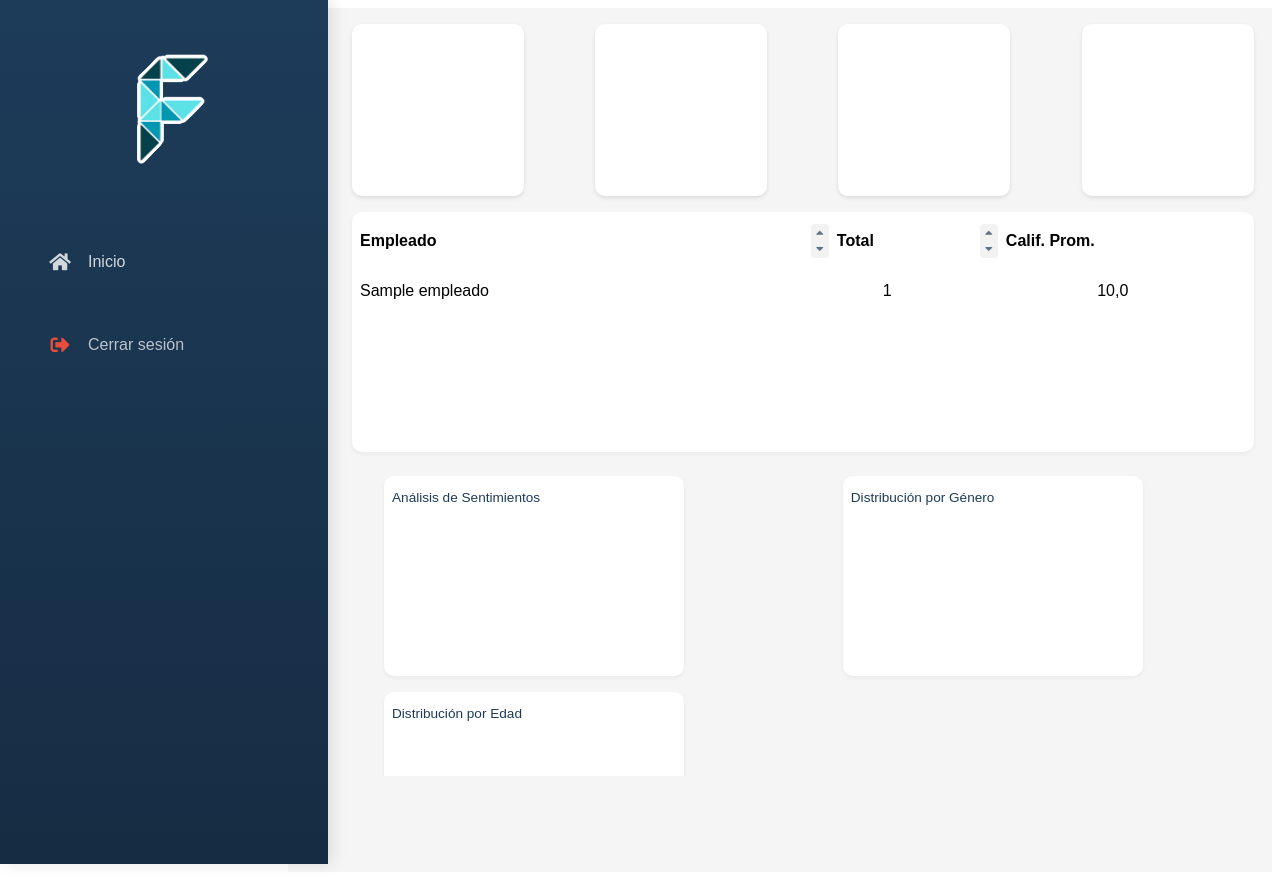
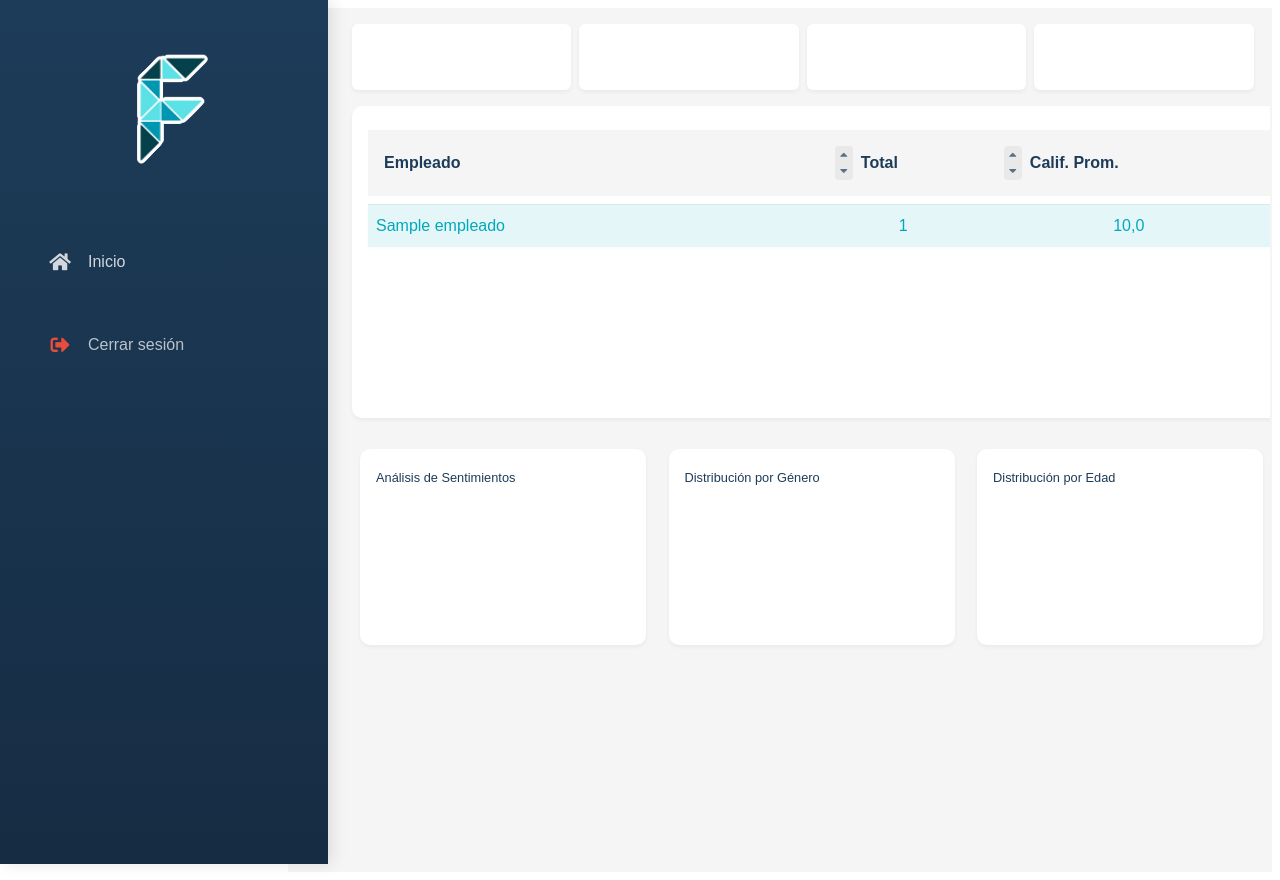
Before and after one commit to mauricioarcez/FeedIA, a Django app: template templates/encuestas/reportes.html in a window 1280 px wide. Run offline with Django 5.2, Linux system fonts and the light colour scheme; the template is opened without the code that fills it: most values are stand-ins (such as "Sample title", 1, 10 or a date in 2020); a map, chart or similar area stays blank; parts of the project's set-up code (start-up, migrations or seed data) failed here and were passed over; some libraries are stand-ins or nearby versions.

Commit message:
hasta aqui, funciona todo bien

```diff
--- a/static/css/reportes.css
+++ b/static/css/reportes.css
@@ -32,18 +32,46 @@
     justify-content: space-between;
     gap: 0.5rem;
     width: 100%;
-    height: auto;
+    height: 50px;
+    margin-bottom: 1rem;
 }
 
 /* Estilo individual de cada tarjeta */
-.stat-card {
+.stat-card-r {
     background: var(--color-light);
-    border-radius: 10px;
+    border-radius: 6px;
     box-shadow: 0 2px 4px rgba(0,0,0,0.05);
-    padding: 1rem;
-    height: 100px;
+    padding: 0.5rem;
+    height: 100%;
     flex: 1;
     min-width: 0;
+    display: flex;
+    align-items: center;
+    justify-content: space-between;
+}
+
+/* Estilos para el contenido de las tarjetas */
+.stat-card .stat-value {
+    font-size: 1rem;
+    font-weight: 600;
+    color: var(--color-primary);
+    margin: 0;
+    line-height: 1;
+}
+
+.stat-card .stat-label {
+    font-size: 0.7rem;
+    color: var(--color-text);
+    opacity: 0.8;
+    margin: 0;
+    line-height: 1;
+}
+
+/* Contenedor de información dentro de la tarjeta */
+.stat-info {
+    display: flex;
+    flex-direction: column;
+    gap: 2px;
 }
 
 /* Sección del ranking */
@@ -51,33 +79,37 @@
     background: var(--color-light);
     border-radius: 10px;
     box-shadow: 0 2px 4px rgba(0,0,0,0.05);
-    height: 30vh;
+    height: 35vh;
     width: 100%;
     overflow-y: auto;
+    padding: 1rem;
 }
 
 /* Contenedor de los gráficos */
 .charts-container {
     display: grid;
-    grid-template-columns: 1fr 1fr;
-    gap: 1rem;
+    grid-template-columns: repeat(3, 1fr);
+    gap: 1.5rem;
     margin-top: 0.5rem;
+    width: 100%;
+    padding: 0 0.5rem;
 }
 
 .chart-wrapper {
     background: var(--color-light);
+    padding: 0.5rem;
     border-radius: 10px;
     box-shadow: 0 2px 4px rgba(0,0,0,0.05);
-    width: 300px;
-    height: 200px;
-    margin-left: 2rem;
+    width: 95%;
+    height: 180px;
     font-family: var(--font-main);
+    margin: 0 auto;
 }
 
 .chart-wrapper h3 {
     color: var(--color-primary);
-    font-size: 0.85rem;
-    margin-bottom: 0.3rem;
+    font-size: 0.8rem;
+    margin-bottom: 0.2rem;
     text-align: left;
     font-family: var(--font-main);
     font-weight: 500;
@@ -87,8 +119,55 @@
 /* Estilos de la tabla de ranking */
 .ranking-table {
     width: 100%;
-    border-collapse: collapse;
+    border-collapse: separate;
+    border-spacing: 0 0.5rem;
     font-family: var(--font-main);
+}
+
+.ranking-table thead th {
+    background: var(--color-background);
+    padding: 1rem;
+    font-weight: 600;
+    color: var(--color-primary);
+    position: sticky;
+    top: 0;
+    z-index: 10;
+}
+
+.ranking-table tbody tr {
+    background: white;
+    transition: all 0.2s ease;
+    box-shadow: 0 2px 4px rgba(0,0,0,0.02);
+}
+
+.ranking-table tbody tr:hover {
+    transform: translateY(-2px);
+    box-shadow: 0 4px 8px rgba(0,0,0,0.05);
+}
+
+.ranking-table td {
+    padding: 1rem;
+    border-top: 1px solid rgba(0,0,0,0.05);
+}
+
+/* Estilo para el primer lugar */
+.ranking-table tr:first-child {
+    background: rgba(0, 169, 184, 0.1);
+}
+
+.ranking-table tr:first-child td {
+    color: var(--color-secondary);
+    font-weight: 500;
+}
+
+/* Estilo para el último lugar */
+.ranking-table tr.last-place {
+    background: rgba(231, 76, 60, 0.1);
+}
+
+.ranking-table tr.last-place td {
+    color: #e74c3c;
+    font-weight: 500;
 }
 
 /* Contenido del encabezado */
@@ -157,16 +236,6 @@
 .ranking-table td:nth-child(2),
 .ranking-table td:nth-child(3) {
     text-align: center;
-}
-
-/* Estilo para la última fila */
-.ranking-table tr.last-place {
-    background-color: rgba(231, 76, 60, 0.1);
-}
-
-.ranking-table tr.last-place td {
-    color: #c0392b;
-    font-weight: 500;
 }
 
 /* Estilos para los badges de sentimiento */
--- a/templates/encuestas/reportes.html
+++ b/templates/encuestas/reportes.html
@@ -7,16 +7,16 @@
 <div class="reportes-dashboard">
     <!-- Primera fila: Tarjetas de estadísticas -->
     <div class="cards-container">
-        <div class="stat-card">
+        <div class="stat-card-r">
             <!-- Contenido de la tarjeta 1 -->
         </div>
-        <div class="stat-card">
-            <!-- Contenido de la tarjeta 2 -->
+        <div class="stat-card-r">
+            <!-- Contenido de la     tarjeta 2 -->
         </div>
-        <div class="stat-card">
+        <div class="stat-card-r">
             <!-- Contenido de la tarjeta 3 -->
         </div>
-        <div class="stat-card">
+        <div class="stat-card-r">
             <!-- Contenido de la tarjeta 4 -->
         </div>
     </div>
```
Also changed, not shown: apps/encuestas/models.py (+9 -9 lines), apps/encuestas/services.py (+78 -31 lines), apps/usuarios/forms.py (+42 -32 lines), apps/usuarios/models.py (+11 -4 lines), apps/encuestas/migrations/0003_alter_encuesta_sentimiento.py (added), apps/usuarios/migrations/0002_customuser_fecha_nacimiento.py (added), apps/usuarios/migrations/0003_alter_customuser_fecha_nacimiento.py (added), apps/usuarios/migrations/0004_alter_customuser_fecha_nacimiento.py (added), apps/usuarios/migrations/0005_alter_customuser_genero.py (added).
